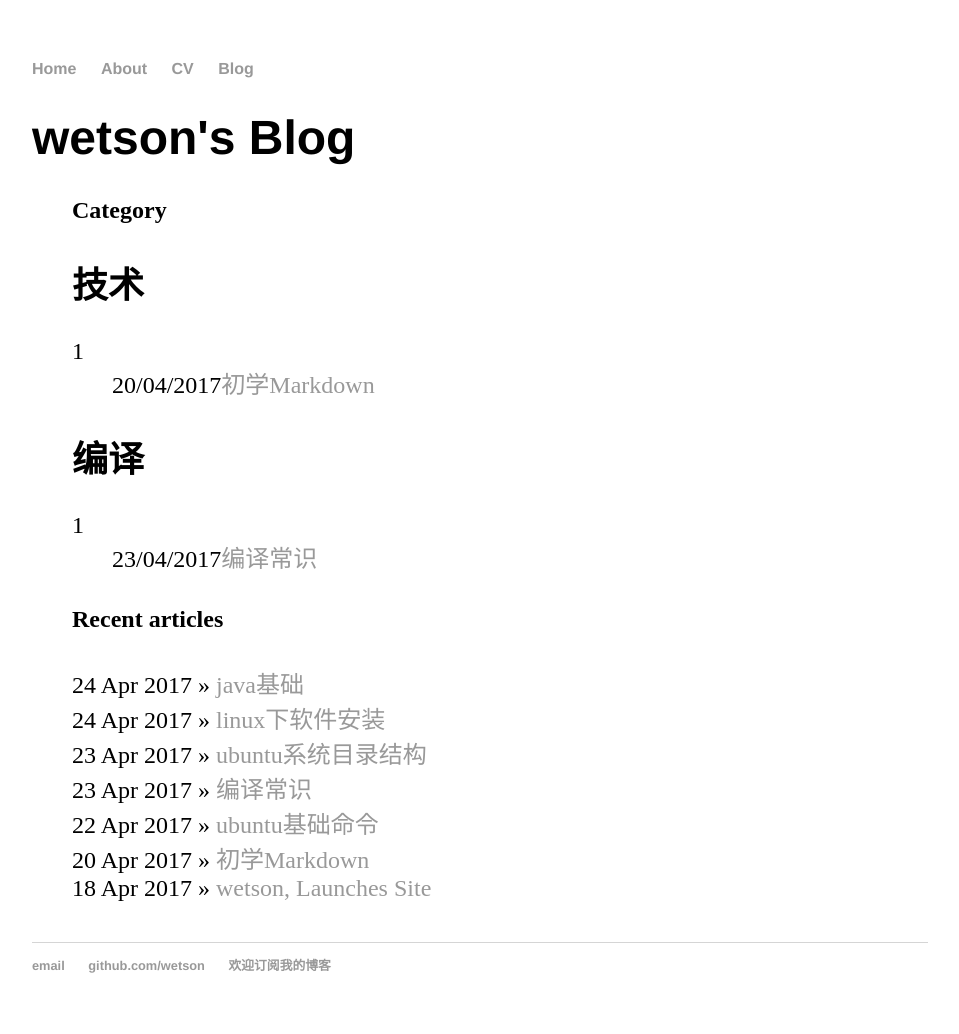
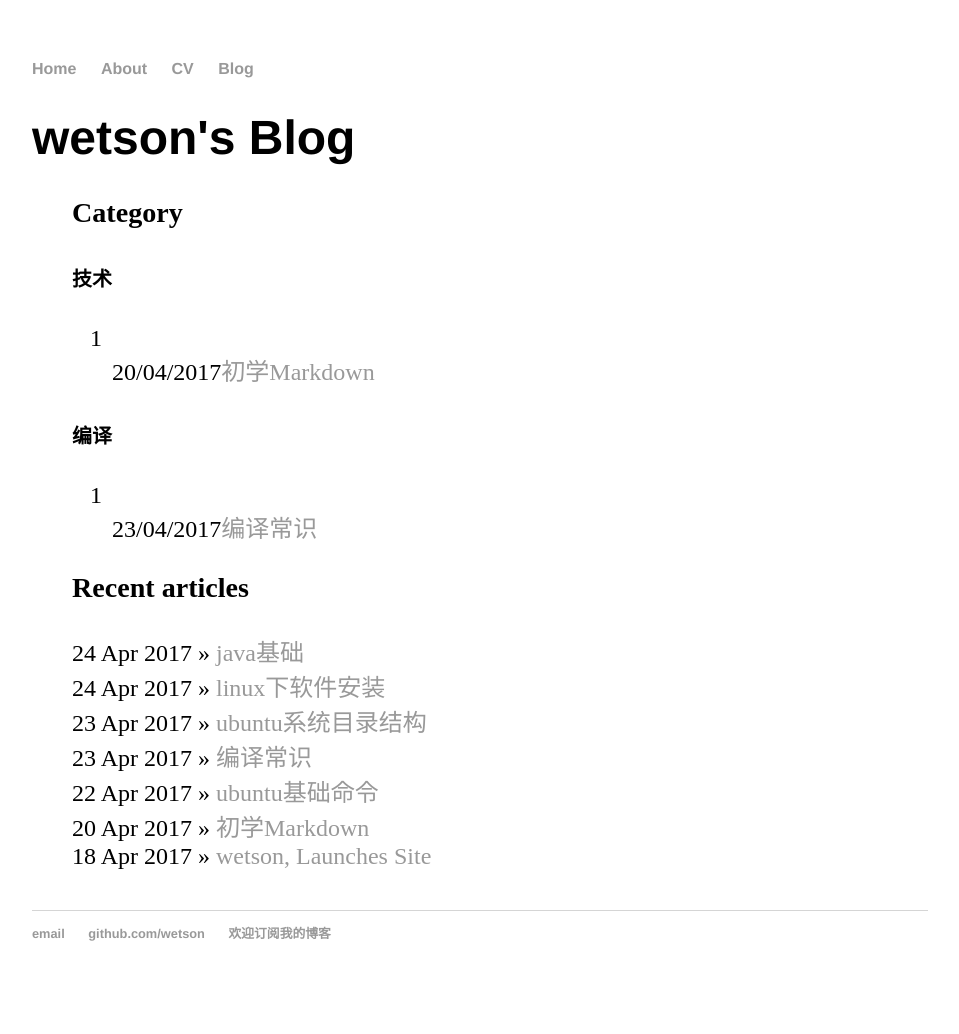
Before and after one commit to wetson/Wetson.github.io, a Jekyll site: the page built from blog/index.html, in a window 1280 px wide. Shown: the whole page, without its empty margins (160-1119 px from the left). Built offline with Jekyll 4.4.1, drawn with Linux system fonts in a browser that asks for light colours; after the commit the page ends 1002 px from its top, so only the background shows below that.

Commit message:
Update index.html

```diff
--- a/blog/index.html
+++ b/blog/index.html
@@ -5,10 +5,9 @@ title: wetson's Blog
 	<h1>{{ page.title }}</h1>
 	<ul class="posts">
 
-	<h4>Category</h4>
+	<h3>Category</h3>
 	{% for category in site.categories %}
-	<h2>{{ category | first }}</h2>
-	<span>{{ category | last | size }}</span>
+	<h5>{{ category | first }}</h5>&nbsp;&nbsp;&nbsp;{{ category | last | size }}
 	<ul class="arc-list">
 	    {% for post in category.last %}
 		<li>{{ post.date | date:"%d/%m/%Y"}}<a href="{{ post.url }}">{{ post.title }}</a></li>
@@ -16,7 +15,7 @@ title: wetson's Blog
 	</ul>
 	{% endfor %}
 
-	<h4>Recent articles</h4>
+	<h3>Recent articles</h3>
 	  {% for post in site.posts %}
 	    <li><span>{{ post.date | date_to_string }}</span> » <a href="{{ post.url }}" title="{{ post.title }}">{{ post.title }}</a></li>
 	  {% endfor %}
```
